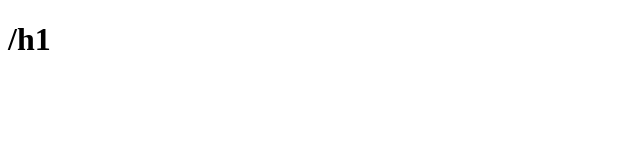
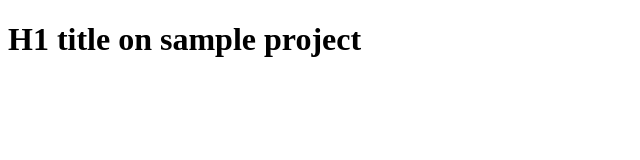
Before and after one commit to SJHembrick/new-repository, a plain HTML site: page index.html in a window 1280 px wide. Shown: the whole page, without its empty margins (0-640 px from the left). Drawn offline with Linux system fonts and the light colour scheme.

Commit message:
Update spelling add specific title

```diff
--- a/index.html
+++ b/index.html
@@ -6,6 +6,6 @@
     <title>first-project</title>
   </head>
   <body>
-    <h1><h1>/h1</h1>
+    <h1><h1>H1 title on sample project</h1>
   </body>
 </html>
```
